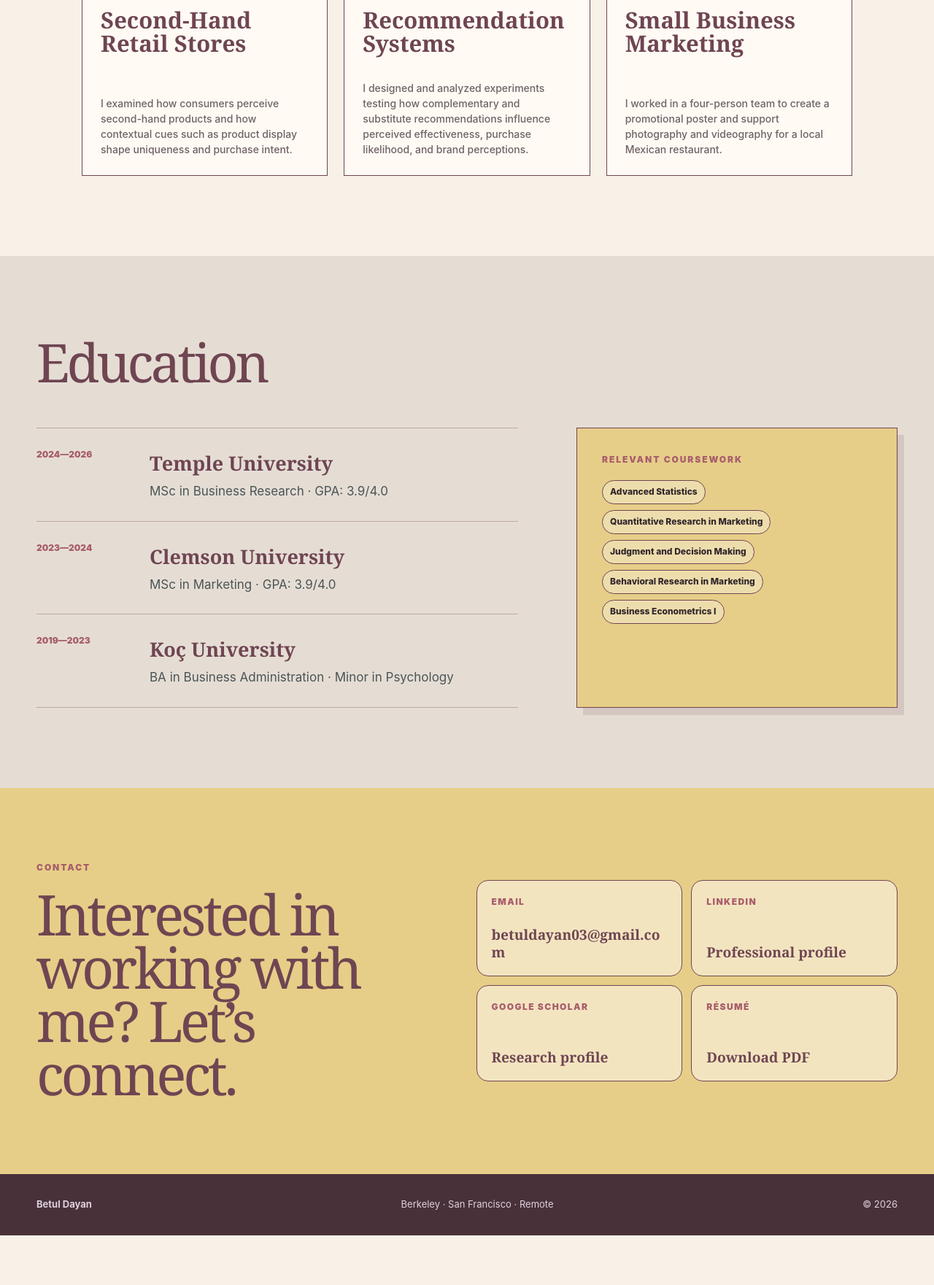
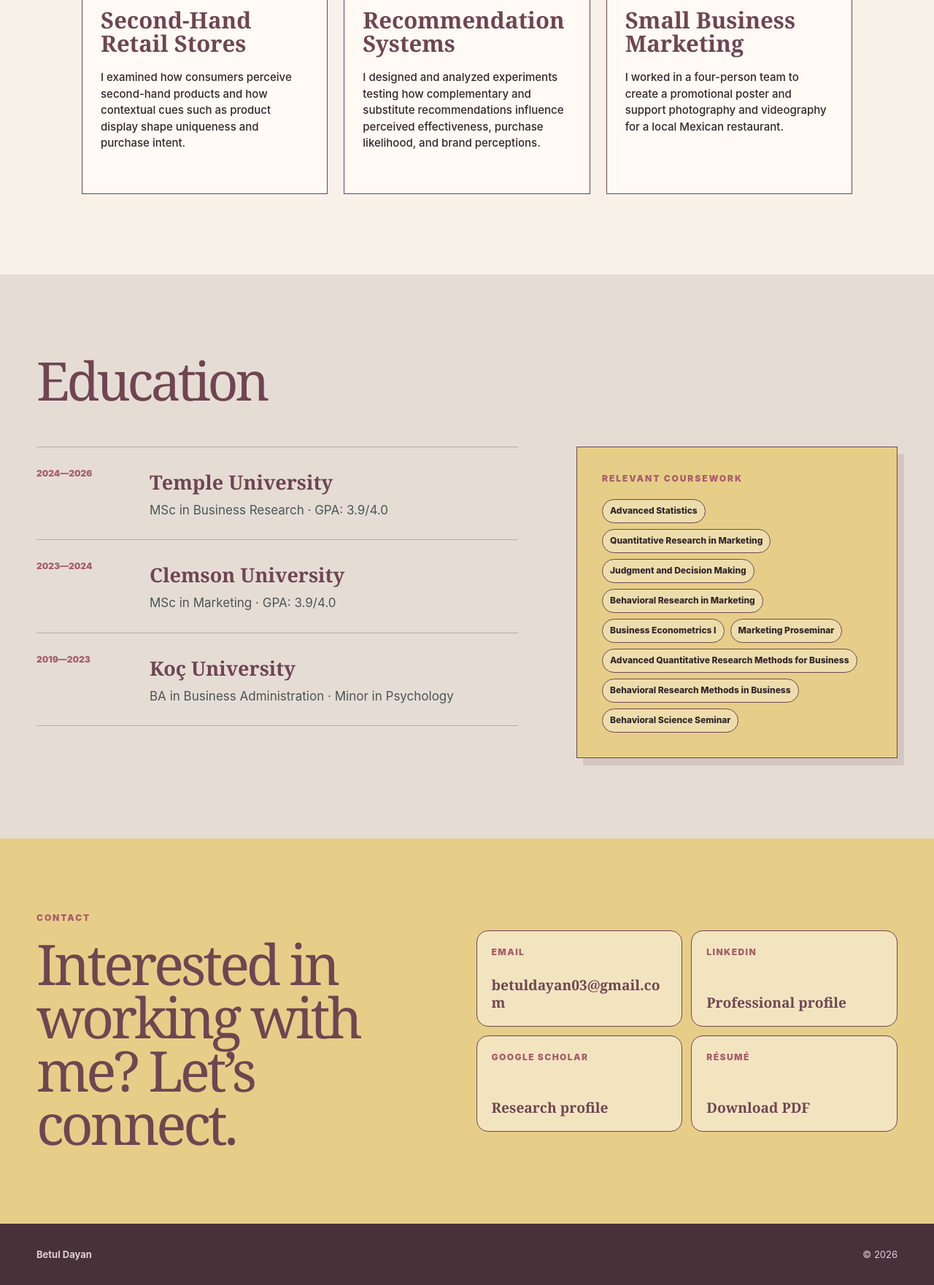
Before and after one commit to betuldayan/betuldayan.github.io, a plain HTML site: page index.html in a window 1280 px wide. Shown: the part 2899-4660 px from the top of the page at 73% size. Before the commit the page ends 4592 px from the top, so only its background shows below. Drawn offline with Linux system fonts and the light colour scheme.

Commit message:
Make project summaries prominent and expand coursework

```diff
--- a/index.html
+++ b/index.html
@@ -5,7 +5,7 @@
     <meta name="viewport" content="width=device-width, initial-scale=1" />
     <meta name="description" content="Betul Dayan is a consumer insights and marketing analytics researcher specializing in survey design, experiments, statistical analysis, retail, and e-commerce." />
     <title>Betul Dayan | Consumer Insights &amp; Marketing Analytics</title>
-    <link rel="stylesheet" href="styles.css?v=12" />
+    <link rel="stylesheet" href="styles.css?v=13" />
     <script defer src="script.js?v=2"></script>
   </head>
   <body id="top">
@@ -100,7 +100,7 @@
               <article><time>2023—2024</time><div><h3>Clemson University</h3><p>MSc in Marketing · GPA: 3.9/4.0</p></div></article>
               <article><time>2019—2023</time><div><h3>Koç University</h3><p>BA in Business Administration · Minor in Psychology</p></div></article>
             </div>
-            <aside class="skills-panel reveal"><p class="section-label">Relevant Coursework</p><div class="skill-list"><span>Advanced Statistics</span><span>Quantitative Research in Marketing</span><span>Judgment and Decision Making</span><span>Behavioral Research in Marketing</span><span>Business Econometrics I</span></div></aside>
+            <aside class="skills-panel reveal"><p class="section-label">Relevant Coursework</p><div class="skill-list"><span>Advanced Statistics</span><span>Quantitative Research in Marketing</span><span>Judgment and Decision Making</span><span>Behavioral Research in Marketing</span><span>Business Econometrics I</span><span>Marketing Proseminar</span><span>Advanced Quantitative Research Methods for Business</span><span>Behavioral Research Methods in Business</span><span>Behavioral Science Seminar</span></div></aside>
           </div>
         </div>
       </section>
@@ -117,6 +117,6 @@
         </div>
       </section>
     </main>
-    <footer><div class="shell footer-row"><strong>Betul Dayan</strong><span>Berkeley · San Francisco · Remote</span><span>© <span id="year"></span></span></div></footer>
+    <footer><div class="shell footer-row"><strong>Betul Dayan</strong><span>© <span id="year"></span></span></div></footer>
   </body>
 </html>
--- a/styles.css
+++ b/styles.css
@@ -86,7 +86,7 @@ button { font: inherit; }
 .project-copy p { margin: 0 0 14px; color: var(--coral); font-size: 11px; font-weight: 900; letter-spacing: .1em; text-transform: uppercase; }
 .project-copy h3 { margin: 0 0 20px; color: var(--plum); font-family: Georgia, serif; font-size: 31px; line-height: 1.04; }
 .project-copy span { margin-top: auto; color: var(--muted); font-size: 13px; font-weight: 750; }
-.project-copy .project-summary { font-size: 14px; font-weight: 500; line-height: 1.5; }
+.project-copy .project-summary { display: block; margin-top: 0; color: var(--ink); font-size: 15px; font-weight: 500; line-height: 1.5; }
 .project-copy cite { font-style: normal; }
 .carousel-button { width: 48px; height: 48px; border: 1px solid var(--plum); border-radius: 50%; background: var(--paper-2); color: var(--plum); font-size: 24px; font-weight: 800; line-height: 1; cursor: pointer; transition: background .2s ease, color .2s ease, opacity .2s ease; }
 .carousel-button:hover:not(:disabled) { background: var(--plum); color: #fff; }
```
